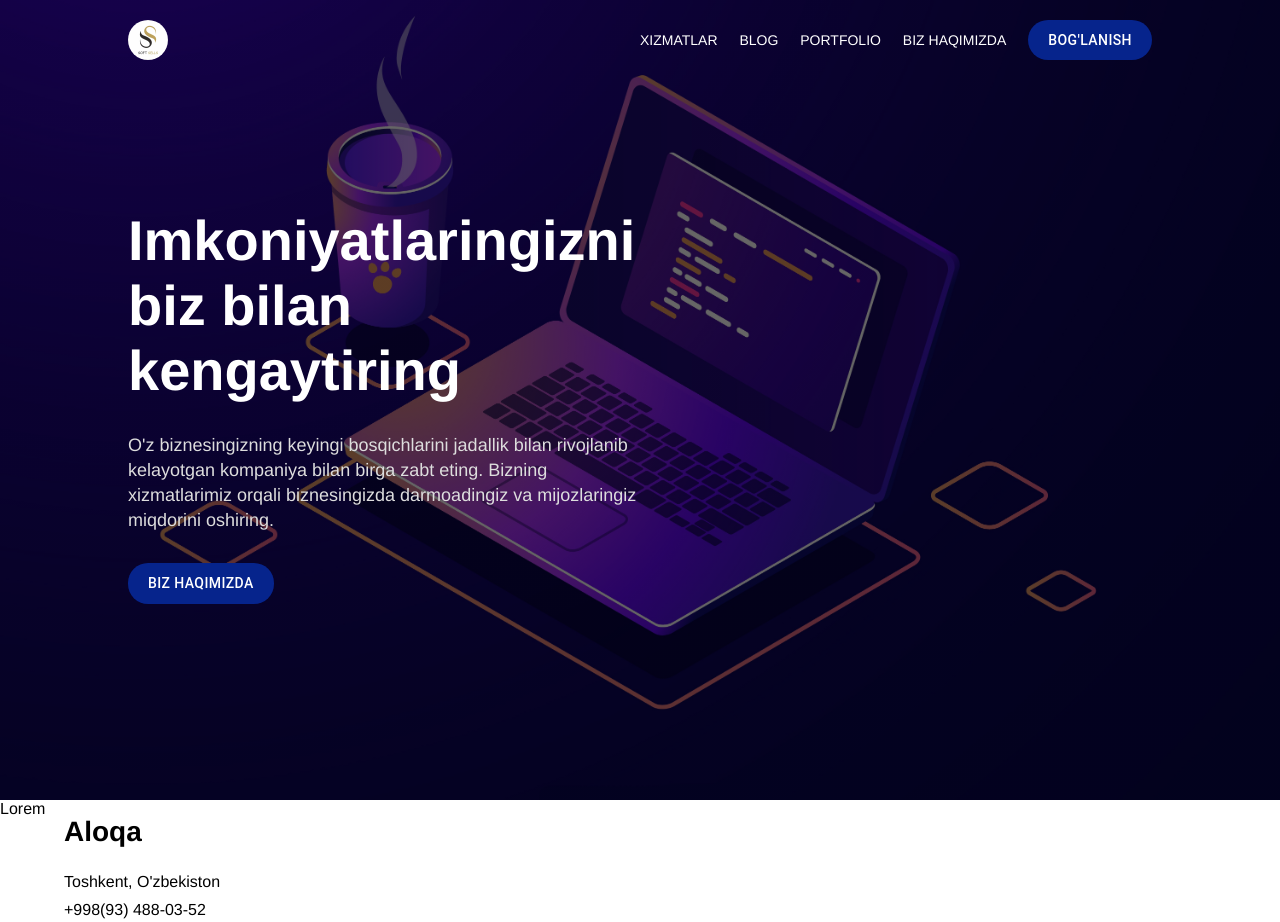
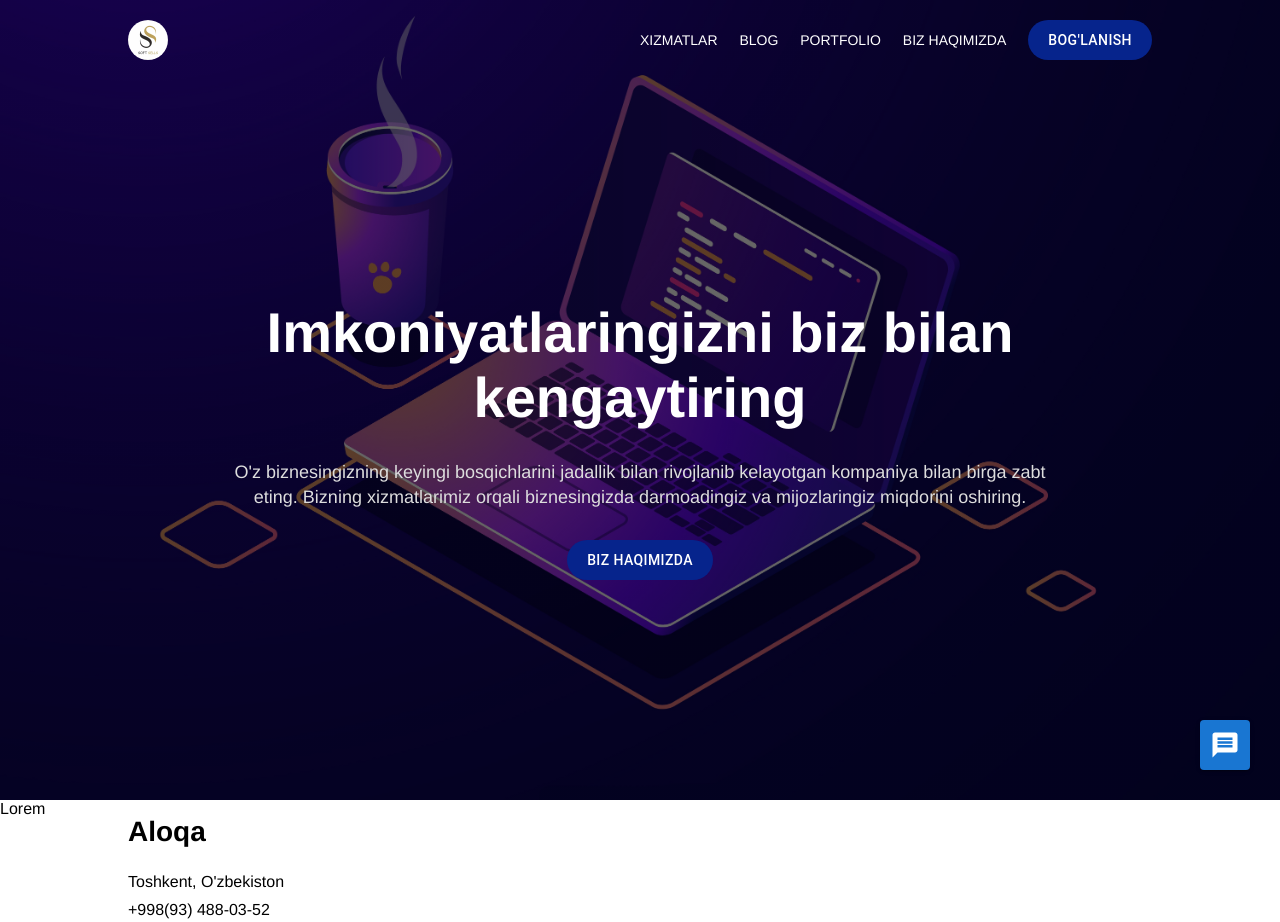
Before and after one commit to SoftSells-uz/SoftSells_client, a Next.js app: page / in a window 1280 px wide. Built offline with nearby package versions, Linux system fonts and the light colour scheme.

Commit message:
edited successfully eslint rules fixed

```diff
--- a/src/StyledComponents.jsx
+++ b/src/StyledComponents.jsx
@@ -1,5 +1,5 @@
 import Link from "next/link";
-import {Box, Button, Grid, styled} from "@mui/material";
+import { Box, Button, Grid, styled } from "@mui/material";
 
 const center = {
   display: "flex",
@@ -27,23 +27,25 @@ export const StyledNavLink = styled(Link)({
   "&:hover": {
     color: "#ddd",
   },
+  display: "inline-block",
 });
 
 export const StyledHeaderBox = styled(Box)({
   height: "100vh",
   width: "100%",
-  backgroundImage: "linear-gradient(rgba(0,0,0,0.6), rgba(0,0,0,0.6)), url('assets/bg_img.jpg')",
-  backgroundSize: 'cover',
+  backgroundImage:
+    "linear-gradient(rgba(0,0,0,0.6), rgba(0,0,0,0.6)), url('assets/bg_img.jpg')",
+  backgroundSize: "cover",
   backgroundPosition: "center",
   position: "relative",
-  '@media (max-width: 576px)': {
-    height: "80vh",
+  "@media (max-width: 576px)": {
+    height: "100vh",
   },
-  transition: "2s ease-in"
+  transition: "2s ease-in",
 });
 
 export const StyledNavbar = styled(Box)({
-  position: "sticky",
+  position: "fixed",
   top: "0",
   left: "0",
   height: "80px",
@@ -52,9 +54,17 @@ export const StyledNavbar = styled(Box)({
   display: "flex",
   justifyContent: "space-between",
   alignItems: "center",
-  '@media (max-width: 576px)': {
+  "@media (max-width: 576px)": {
     paddingInline: "5%",
-  }
+  },
+});
+
+export const StyledCustomContainer = styled(Box)({
+  width: "100%",
+  paddingInline: "10%",
+  "@media (max-width: 576px)": {
+    paddingInline: "5%",
+  },
 });
 
 export const StyledLogoWrapper = styled(Box)({
@@ -74,22 +84,22 @@ export const StyledLogo = styled(Box)({
 // styled navigations
 
 export const StyledNavWrapper = styled(Box)({
-  '@media (max-width: 768px)': {
-    display: "none"
+  "@media (max-width: 768px)": {
+    display: "none",
   },
-  '@media (min-width: 768px)': {
+  "@media (min-width: 768px)": {
     display: "flex",
     justifyContent: "space-between",
     alignItems: "center",
     flex: 4,
   },
-  '@media (min-width: 800px)': {
+  "@media (min-width: 800px)": {
     flex: 3,
   },
-  '@media (min-width: 900px)': {
+  "@media (min-width: 900px)": {
     flex: 2,
   },
-  '@media (min-width: 1200px)': {
+  "@media (min-width: 1200px)": {
     flex: 1,
   },
 });
@@ -105,14 +115,14 @@ export const StyledContactButton = styled(Button)({
   "&:hover": {
     color: "#ddd",
     backgroundColor: "#06aa8c",
-  }
+  },
 });
 
 export const HiddenButton = styled(Button)({
-  '@media (max-width: 768px)': {
-    display: "block"
+  "@media (max-width: 768px)": {
+    display: "block",
   },
-  '@media (min-width: 768px)': {
+  "@media (min-width: 768px)": {
     display: "none",
   },
   transition: "1s ease-in",
@@ -123,61 +133,60 @@ export const HiddenButton = styled(Button)({
   padding: 0,
   paddingTop: "3px",
   center,
-})
+});
 
 export const HeaderBody = styled(Grid)({
   position: "absolute",
   top: "80px",
   height: "calc(100vh - 80px)",
   paddingInline: "10%",
-  paddingTop: '10%',
 });
 
-export const StyledHeaderText = styled('h1')({
+export const StyledHeaderText = styled("h1")({
   fontWeight: 700,
-  color: '#fff',
+  color: "#fff",
   fontSize: "56px",
-  '@media (max-width: 576px)': {
+  "@media (max-width: 576px)": {
     fontSize: "26px",
   },
-  '@media (min-width: 576px)': {
+  "@media (min-width: 576px)": {
     fontSize: "36px",
   },
-  '@media (min-width: 768px)': {
+  "@media (min-width: 768px)": {
     fontSize: "46px",
   },
-  '@media (min-width: 992px)': {
+  "@media (min-width: 992px)": {
     fontSize: "56px",
   },
 });
 
-export const StyledHeaderParagraph = styled('p')({
+export const StyledHeaderParagraph = styled("p")({
   fontSize: "18px",
   color: "#ddd",
-  marginTop: '30px',
-  marginBottom: '30px',
+  marginTop: "30px",
+  marginBottom: "30px",
   lineHeight: "25px",
 });
 
 // contact components
 
-export const StyledH1Contact = styled('h1')({
+export const StyledH1Contact = styled("h1")({
   fontSize: "28px",
   fontWeight: 800,
   marginBottom: "28px",
   lineHeight: 1,
 });
 
-export const StyledTitleContact = styled('p')({
+export const StyledTitleContact = styled("p")({
   fontWeight: 500,
   marginBottom: "12px",
   lineHeight: 1,
-  cursor: 'pointer',
+  cursor: "pointer",
 });
 
-export const StyledPhoneContact = styled('p')({
+export const StyledPhoneContact = styled("p")({
   fontWeight: 300,
   marginBottom: "4px",
   lineHeight: 1,
-  cursor: 'pointer',
+  cursor: "pointer",
 });
--- a/src/components/Contact.jsx
+++ b/src/components/Contact.jsx
@@ -1,23 +1,25 @@
 import React from "react";
-import {Container, Grid} from "@mui/material";
-import {StyledH1Contact, StyledPhoneContact, StyledTitleContact} from "../StyledComponents";
+import { Container, Grid } from "@mui/material";
+import {
+  StyledH1Contact,
+  StyledPhoneContact,
+  StyledTitleContact,
+  StyledCustomContainer,
+} from "../StyledComponents";
 
 const Contact = () => {
-
-  return(
-    <Container>
-        <Grid container>
-            <Grid item xs={12} sm={12} md={4}>
-                <StyledH1Contact>Aloqa</StyledH1Contact>
-                <StyledTitleContact>Toshkent, O'zbekiston</StyledTitleContact>
-                <StyledPhoneContact>+998(93) 488-03-52</StyledPhoneContact>
-            </Grid>
-            <Grid item xs={12} sm={12} md={8}>
-
-            </Grid>
+  return (
+    <StyledCustomContainer>
+      <Grid container>
+        <Grid item xs={12} sm={12} md={4}>
+          <StyledH1Contact>Aloqa</StyledH1Contact>
+          <StyledTitleContact>Toshkent, O&apos;zbekiston</StyledTitleContact>
+          <StyledPhoneContact>+998(93) 488-03-52</StyledPhoneContact>
         </Grid>
-    </Container>
-  )
-}
+        <Grid item xs={12} sm={12} md={8}></Grid>
+      </Grid>
+    </StyledCustomContainer>
+  );
+};
 
 export default Contact;
--- /dev/null
+++ b/src/components/Message.jsx
@@ -0,0 +1,135 @@
+import { Button, styled, Box, TextField } from "@mui/material";
+import React from "react";
+import MessageIcon from "@mui/icons-material/Message";
+import { CancelOutlined } from "@mui/icons-material";
+
+const ButtonCustom = styled(Button)(({ customSize }) => ({
+  minWidth: customSize,
+  minHeight: customSize,
+  maxHeight: customSize,
+  maxWidth: customSize,
+  padding: 0,
+}));
+
+const StyledBox = styled(Box)({
+  position: "fixed",
+  bottom: "30px",
+  right: "30px",
+});
+
+const StyledMessageBox = styled(Box)({
+  width: "300px",
+  background: "#ddd",
+  position: "absolute",
+  right: "55px",
+  bottom: 0,
+  transition: "1.5s ease-in",
+  "@media (max-width: 576px)": {
+    width: "100vw",
+    position: "fixed",
+    zIndex: 999,
+    left: 0,
+    bottom: 0,
+  },
+  borderTopLeftRadius: "10px",
+  borderTopRightRadius: "10px",
+  borderTop: "8px solid #000",
+  padding: "10px",
+});
+
+const StyledTopBarMessage = styled(Box)({
+  display: "flex",
+  alignItems: "center",
+  gap: "5px",
+});
+
+const StyledFlexColumn = styled(Box)({
+  display: "flex",
+  flexDirection: "column",
+  alignItems: "flex-start",
+  justifyContent: "space-between",
+});
+
+const StyledOperatorName = styled("p")(({ fontWeight }) => ({
+  fontSize: "16px",
+  fontWeight,
+}));
+
+const StyledFlexBetween = styled(Box)({
+  display: "flex",
+  flexDirection: "row",
+  justifyContent: "space-between",
+  alignItems: "center",
+});
+
+const CustomParagraph = styled("p")({
+  marginTop: "10px",
+  fontSize: "14px",
+  backgroundColor: "#fff",
+  borderRadius: "0 5px 5px 5px",
+  padding: "4px",
+});
+
+const Message = () => {
+  const [isClicked, setIsCLicked] = React.useState(false);
+
+  const toggleMessage = () => setIsCLicked(!isClicked);
+
+  return (
+    <StyledBox component="div">
+      <ButtonCustom
+        customSize="50px"
+        variant="contained"
+        onClick={toggleMessage}
+      >
+        {isClicked ? (
+          <CancelOutlined sx={{ width: "30px", height: "30px" }} />
+        ) : (
+          <MessageIcon sx={{ width: "30px", height: "30px" }} />
+        )}
+      </ButtonCustom>
+      <StyledMessageBox sx={{ display: `${isClicked ? "block" : "none"}` }}>
+        <StyledTopBarMessage>
+          <img
+            src="assets/operator.jpg"
+            width="40px"
+            height="40px"
+            style={{ borderRadius: "50%", objectFit: "cover" }}
+            alt="operator_png"
+          />
+          <StyledFlexBetween>
+            <StyledFlexColumn>
+              <StyledOperatorName fontWeight="600">Malika</StyledOperatorName>
+              <StyledOperatorName fontWeight="500">
+                Navbatchi operator
+              </StyledOperatorName>
+            </StyledFlexColumn>
+
+            <ButtonCustom
+              sx={{ position: "absolute", right: "10px" }}
+              customSize="30px"
+              color="error"
+              onClick={toggleMessage}
+            >
+              <CancelOutlined sx={{ width: "25px", height: "25px" }} />
+            </ButtonCustom>
+          </StyledFlexBetween>
+        </StyledTopBarMessage>
+        <CustomParagraph>
+          Assalomu alaykum hurmatli mijoz! Savollaringizni shu yerda qoldiring.
+        </CustomParagraph>
+        <TextField
+          label="Savollaringizni qoldiring"
+          size="small"
+          fullWidth
+          sx={{ my: 2, backgroundColor: "#fff", borderRadius: "4px" }}
+        />
+        <Button variant="contained" color="success" sx={{ color: "#fff" }}>
+          Yuborish
+        </Button>
+      </StyledMessageBox>
+    </StyledBox>
+  );
+};
+
+export default Message;
--- a/src/components/Navbar.jsx
+++ b/src/components/Navbar.jsx
@@ -1,4 +1,4 @@
-import React from "react";
+import React, { useRef } from "react";
 import {
   HeaderBody,
   HiddenButton,
@@ -10,73 +10,94 @@ import {
   StyledLogoWrapper,
   StyledNavbar,
   StyledNavLink,
-  StyledNavWrapper
+  StyledNavWrapper,
 } from "src/StyledComponents";
-import {Grid} from "@mui/material";
-import MenuIcon from '@mui/icons-material/Menu';
-import CloseIcon from '@mui/icons-material/Close';
-import {useRouter} from "next/router";
+import { Box, Grid } from "@mui/material";
+import MenuIcon from "@mui/icons-material/Menu";
+import CloseIcon from "@mui/icons-material/Close";
+import { useRouter } from "next/router";
+import Message from "./Message";
 
 const Navbar = () => {
-  const [color, setColor] = React.useState('');
+  const [color, setColor] = React.useState("");
   const [open, setOpen] = React.useState(false);
+  const divRef = useRef(null);
   const location = useRouter();
 
   const toggleSideBar = () => setOpen(!open);
 
   const listenScrollEvent = () => {
     if (window.scrollY > 80) {
-      setColor({text: '#000', bg: "#fff"});
+      setColor({ text: "#000", bg: "#fff" });
     } else {
-      setColor('');
+      setColor("");
     }
-  }
+  };
 
   React.useEffect(() => {
-    window.addEventListener("scroll", listenScrollEvent)
-  }, [])
+    // window.addEventListener("scroll", listenScrollEvent);
+  }, []);
   return (
     <StyledHeaderBox>
-      <StyledNavbar sx={{backgroundColor: color ? color.bg : ''}}>
-        <StyledLogoWrapper sx={{flex: 1}}>
-          <StyledLogo component='img' src='assets/softsells.jpg' />
+      <StyledNavbar>
+        <StyledLogoWrapper sx={{ flex: 1 }}>
+          <StyledLogo component="img" src="assets/softsells.jpg" />
         </StyledLogoWrapper>
-        <StyledNavWrapper sx={{flex: 1}}>
-          <StyledNavLink href='/services' sx={{color: color ? color.text : "#fff"}}>
+        <StyledNavWrapper sx={{ flex: 1 }}>
+          <StyledNavLink
+            href="/services"
+            sx={{ color: color ? color.text : "#fff" }}
+          >
             Xizmatlar
           </StyledNavLink>
-          <StyledNavLink href='/services' sx={{color: color ? color.text : "#fff"}}>
+          <StyledNavLink
+            href="/services"
+            sx={{ color: color ? color.text : "#fff" }}
+          >
             Blog
           </StyledNavLink>
-          <StyledNavLink href='/services' sx={{color: color ? color.text : "#fff"}}>
+          <StyledNavLink
+            href="/services"
+            sx={{ color: color ? color.text : "#fff" }}
+          >
             Portfolio
           </StyledNavLink>
-          <StyledNavLink href='/services' sx={{color: color ? color.text : "#fff"}}>
+          <StyledNavLink
+            href="/services"
+            sx={{ color: color ? color.text : "#fff" }}
+          >
             Biz haqimizda
           </StyledNavLink>
-          <StyledContactButton>
-            Bog'lanish
-          </StyledContactButton>
+          <StyledContactButton>Bog&apos;lanish</StyledContactButton>
         </StyledNavWrapper>
         <HiddenButton onClick={toggleSideBar}>
           {open ? <CloseIcon /> : <MenuIcon />}
         </HiddenButton>
       </StyledNavbar>
       <HeaderBody container>
-        <Grid item xs={12} sm={12} md={6} lg={6}>
-          <StyledHeaderText>
-            Imkoniyatlaringizni biz bilan kengaytiring
-          </StyledHeaderText>
-          <StyledHeaderParagraph>
-            O'z biznesingizning keyingi bosqichlarini jadallik bilan rivojlanib kelayotgan
-            kompaniya bilan birga zabt eting. Bizning xizmatlarimiz orqali biznesingizda
-            darmoadingiz va mijozlaringiz miqdorini oshiring.
-          </StyledHeaderParagraph>
-          <StyledContactButton>
-            Biz haqimizda
-          </StyledContactButton>
+        <Grid
+          item={12}
+          sx={{
+            display: "flex",
+            alignItems: "center",
+            justifyContent: "center",
+          }}
+        >
+          <Box component="div" sx={{ textAlign: "center" }}>
+            <StyledHeaderText>
+              Imkoniyatlaringizni biz bilan kengaytiring
+            </StyledHeaderText>
+            <StyledHeaderParagraph sx={{ width: "80%", marginInline: "auto" }}>
+              O&apos;z biznesingizning keyingi bosqichlarini jadallik bilan
+              rivojlanib kelayotgan kompaniya bilan birga zabt eting. Bizning
+              xizmatlarimiz orqali biznesingizda darmoadingiz va mijozlaringiz
+              miqdorini oshiring.
+            </StyledHeaderParagraph>
+            <StyledContactButton>Biz haqimizda</StyledContactButton>
+          </Box>
         </Grid>
       </HeaderBody>
+      <Message />
     </StyledHeaderBox>
   );
 };
```
Also changed, not shown: public/assets/operator.jpg (added).
